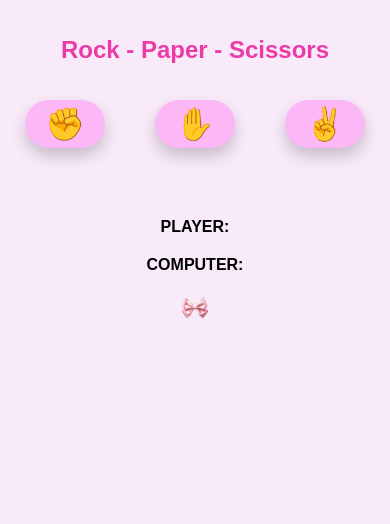
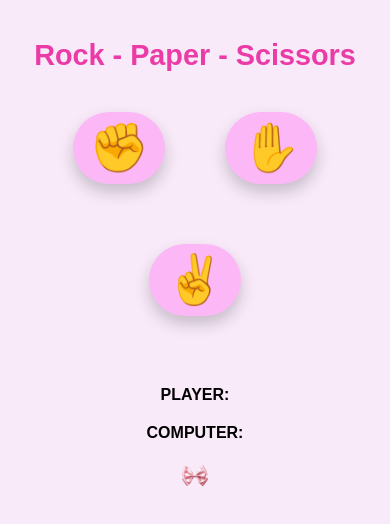
Before and after one commit to syednehajafferyy/rockpaperscissors, a plain HTML site: page index.html in a window 390 px wide. Drawn offline with Linux system fonts and the light colour scheme.

Commit message:
Update style.css

```diff
--- a/style.css
+++ b/style.css
@@ -87,25 +87,18 @@ button:hover {
 }
 
 @media (max-width: 480px) {
-    .choices {
-        flex-wrap: nowrap;
-        justify-content: center;
-        gap: 10px;
-        width: 100%;
+    h1 {
+        font-size: 1.8em;
     }
 
     button {
-        font-size: 2rem;
+        font-size: 3rem;
         min-width: 80px;
-        padding: 5px 10px;
-    }
-
-    h1 {
-        font-size: 1.5em;
+        padding: 8px 16px;
     }
 
     #resultDisplay {
-        font-size: 1.8rem;
+        font-size: 2rem;
     }
 
     #playerDisplay,
```
